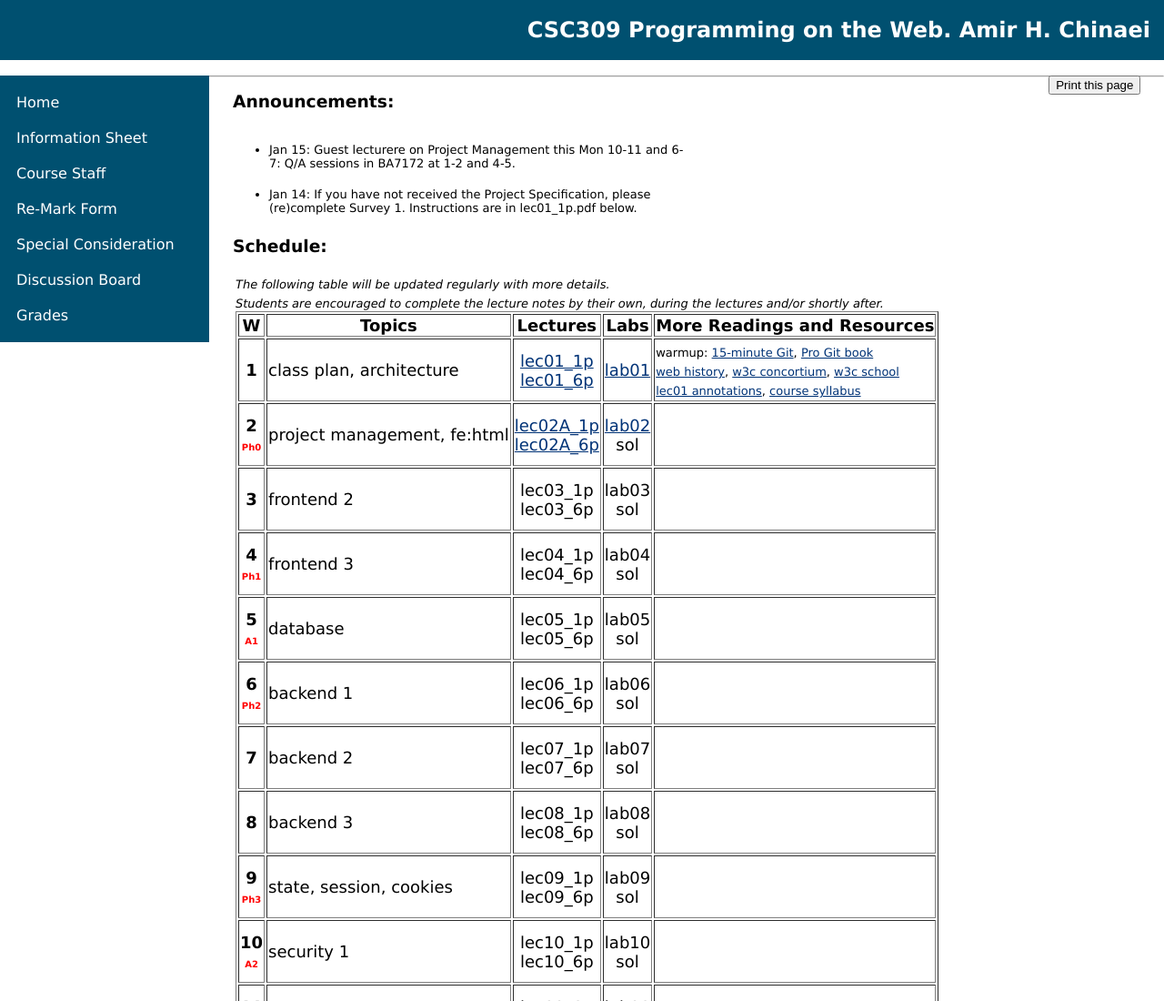
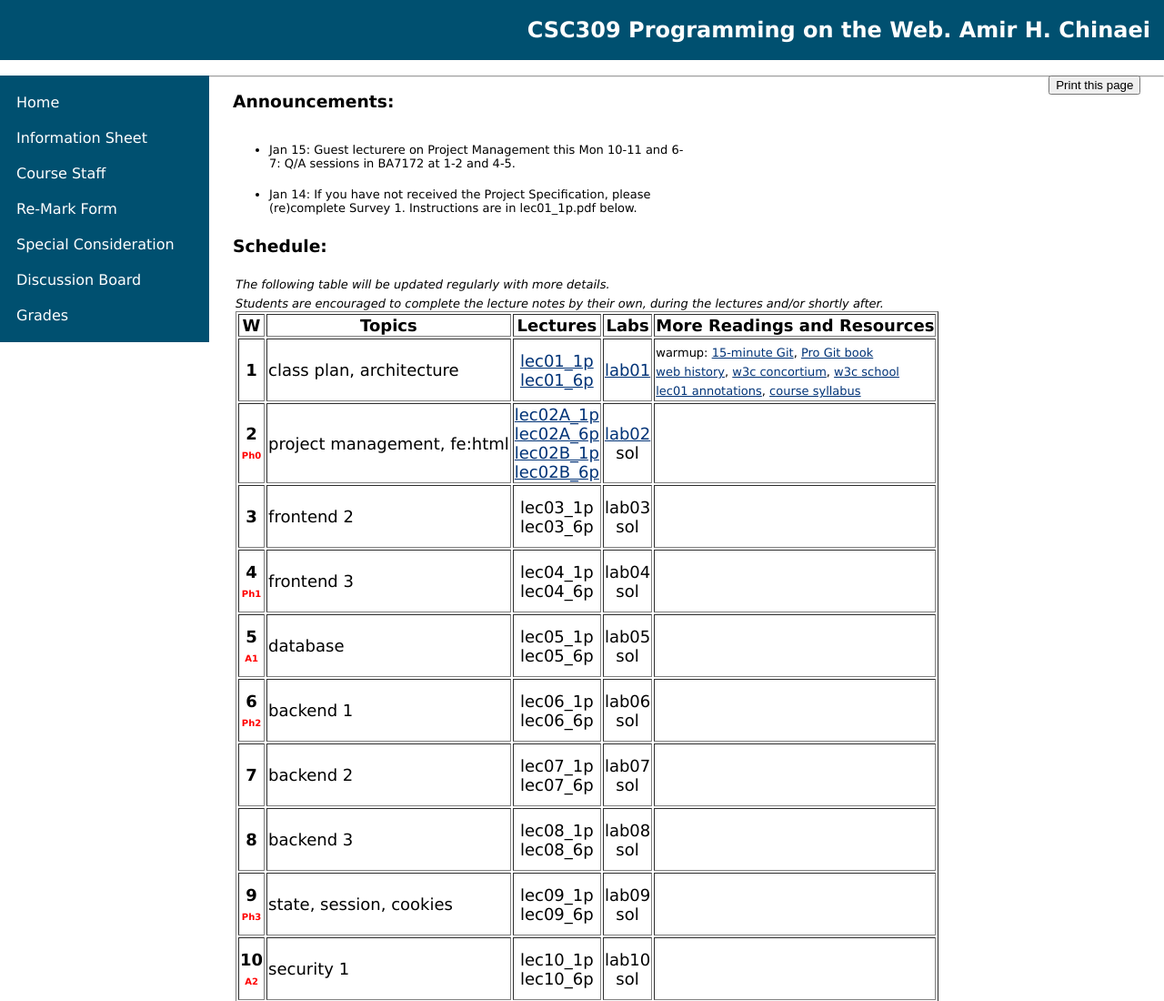
Before and after one commit to CSC309-spring2017/CSC309-spring2017.github.io, a plain HTML site: page index.html in a window 1280 px wide. Shown: the top 1100 px of the page at 91% size. Drawn offline with Linux system fonts and the light colour scheme.

Commit message:
lect02B added

```diff
--- a/index.html
+++ b/index.html
@@ -62,7 +62,7 @@
 							<tr><th> W</th>                                         <th>Topics                         </th><th width=80>Lectures</th><th width=40>Labs</th><th>More Readings and Resources</th></tr>
 							<tr><th> 1</th>                                         <td>class plan, architecture       </td><td height=65><center><a href="lec01_1p.pdf">lec01_1p</a><br><a href="lec01_6p.pdf">lec01_6p</a></center></td><td><center><a href="lab01.pdf">lab01</a><br> <a >   </a>   </center></td><td><font size="2.5">warmup: <a href="https://try.github.io/levels/1/challenges/1">15-minute Git</a>, <a href="https://git-scm.com/book/en/v2">Pro Git book</a><br><a href="https://www.w3.org/History.html">web history</a>, <a href="https://www.w3.org/Consortium/">w3c concortium</a>, <a href="http://www.w3schools.com/">w3c school</a><br><a href="lecture01-annot.zip">lec01 annotations</a>, <a href="InfoSheet.pdf">course syllabus</a></font></td></tr>
 							<tr><th> 2<br><font title= "Project Phase 0 due on Jan 20, 10:00 pm"color="red" size="1">Ph0</font></th>
-							                                                        <td>project management, fe:html     </td><td height=65><center><a href="lec02A_1p.pdf">lec02A_1p</a><br><a href="lec02A_6p.pdf">lec02A_6p</a></center></td><td><center><a href="lab02.pdf">lab02</a><br> <a >sol</a>   </center></td><td><font size="2.5"></font></td></tr>
+							                                                        <td>project management, fe:html     </td><td height=65><center><a href="lec02A_1p.pdf">lec02A_1p</a><br><a href="lec02A_6p.pdf">lec02A_6p</a><br><a href="lec02B_1p.pdf">lec02B_1p</a><br><a href="lec02B_6p.pdf">lec02B_6p</a></center></td><td><center><a href="lab02.pdf">lab02</a><br> <a >sol</a>   </center></td><td><font size="2.5"></font></td></tr>
 							<tr><th> 3</th>                                         <td>frontend 2                     </td><td height=65><center><a >lec03_1p</a><br><a >lec03_6p</a></center></td><td><center><a >lab03</a><br> <a >sol</a>   </center></td><td><font size="2.5"></font></td></tr>
 							<tr><th> 4<br><font title= "Project Phase 1 due on Feb 03, 10:00 pm" color="red" size="1">Ph1</font></th>
 							                                                        <td>frontend 3                     </td><td height=65><center><a >lec04_1p</a><br><a >lec04_6p</a></center></td><td><center><a >lab04</a><br> <a >sol</a>   </center></td><td><font size="2.5"></font></td></tr>
```
Also changed, not shown: 2 other files.
